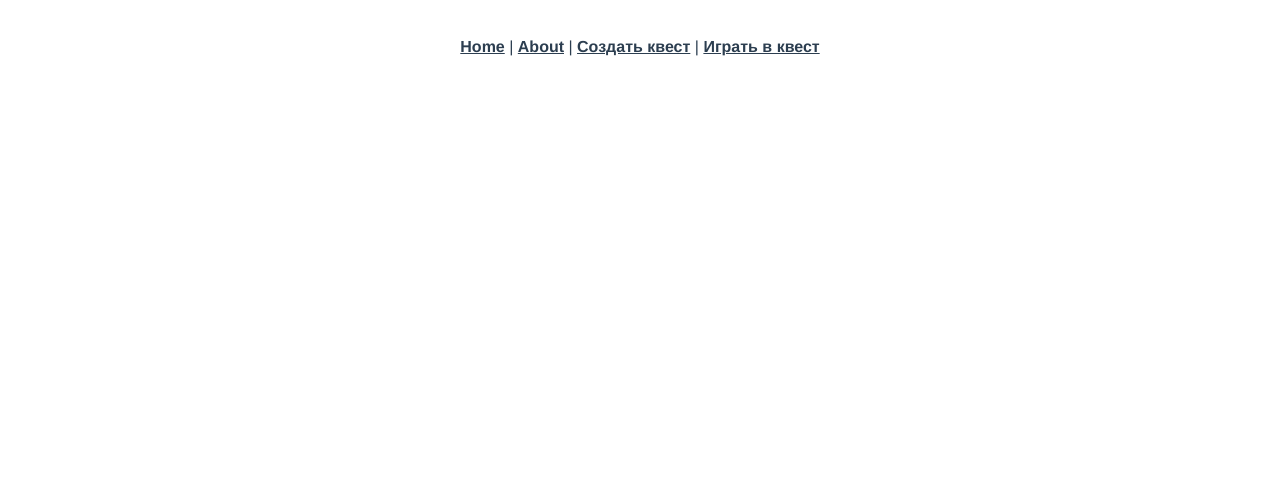
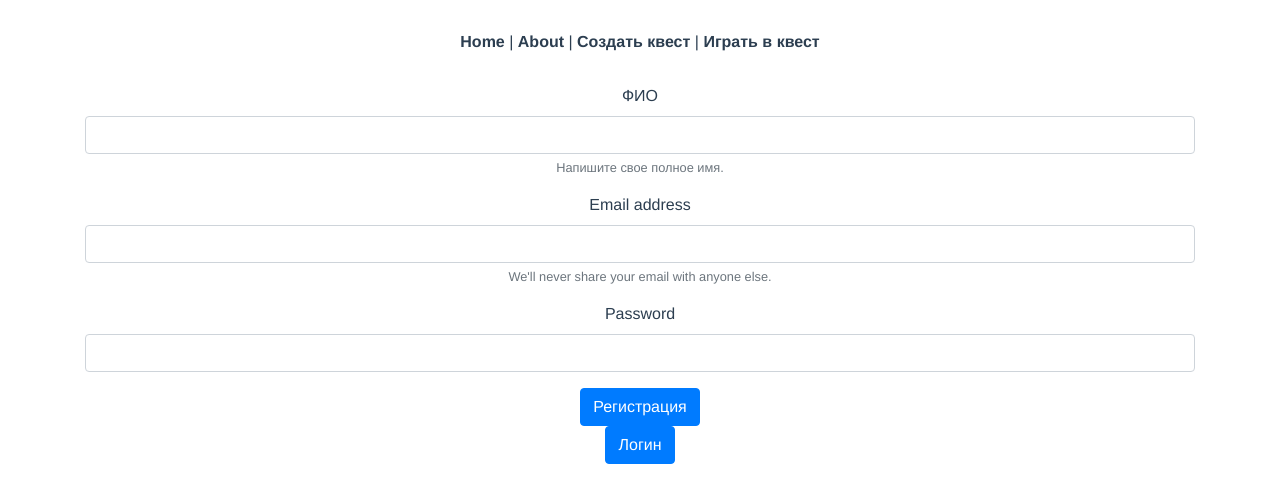
Before and after one commit to timur612/quedu, a Vue app: page /regisration in a window 1280 px wide. Shown: the top 502 px of the page. Built offline with nearby package versions, Linux system fonts and the light colour scheme.

Commit message:
форма

```diff
--- a/public/index.html
+++ b/public/index.html
@@ -5,6 +5,7 @@
     <meta http-equiv="X-UA-Compatible" content="IE=edge">
     <meta name="viewport" content="width=device-width,initial-scale=1.0">
     <link rel="icon" href="<%= BASE_URL %>favicon.ico">
+    <link rel="stylesheet" href="https://stackpath.bootstrapcdn.com/bootstrap/4.4.1/css/bootstrap.min.css" integrity="sha384-Vkoo8x4CGsO3+Hhxv8T/Q5PaXtkKtu6ug5TOeNV6gBiFeWPGFN9MuhOf23Q9Ifjh" crossorigin="anonymous">
     <title>Quedu</title>
   </head>
   <body>
--- a/src/router/index.js
+++ b/src/router/index.js
@@ -5,6 +5,7 @@ import CreateQuest from '../views/CreateQuest.vue'
 import PlayQuest from '../views/PlayQuest.vue'
 import Quest from '../views/Quest.vue'
 import Question from '../views/Question.vue'
+import Register from '../views/Register.vue'
 
 Vue.use(VueRouter)
 
@@ -43,6 +44,11 @@ Vue.use(VueRouter)
     path: '/question',
     name: 'Question',
     component: Question
+  },
+  {
+    path: '/regisration',
+    name: 'Registration',
+    component: Register
   }
 
 
--- a/src/views/Question.vue
+++ b/src/views/Question.vue
@@ -4,6 +4,12 @@
         <button @click="goToTheNextQuestion" > далее - {{number_id}} </button>
         <button @click="backToTheQustion"> назад </button>
         <p> {{questionNumber}} </p>
+
+        <ul>
+            <li v-for="(ans,i) in answers" :key="i">
+                {{ans.answer}} - {{ans.true_answer}}
+            </li>
+        </ul>
     </div>
 </template>
 
@@ -19,6 +25,7 @@ export default {
             questId: 0,
             questionNumber: [],
             questionName: [],
+            answers: []
         }
     },
     created(){
@@ -35,24 +42,11 @@ export default {
                     .catch(function (error) {
                         console.log(error);
                     });
-    },
-    mounted(){
-        let param = {
-                    number_id: this.number_id,
-                    questId: this.questId,
-            };
-        const str = JSON.stringify(param);
-
-        axios.post('http://localhost/quedu_server/PUTHERESCRIPT.php',str)
-                .then(response=>{
-                    console.log(response.data)
-                })
-                .catch(e=>{
-                    console.log(e)
-                })
+                this.getAnswers()
     },
     methods:{
         goToTheNextQuestion(){
+            this.answers = []
             let id = this.number_id+1;
             console.log (this.number_id);
             for(let i=0;i<this.questionNumber.length;i++){
@@ -61,8 +55,10 @@ export default {
                    this.number_id = this.$route.query.numberId
                }
            }
+           this.getAnswers()
         },
         backToTheQustion(){
+            this.answers = []
             let id = this.number_id-1
             for(let i=0;i<this.questionNumber.length;i++){
                if(id == this.questionNumber[i]){
@@ -70,6 +66,29 @@ export default {
                    this.number_id = this.$route.query.numberId
                }
            }
+           this.getAnswers()
+        },
+        getAnswers: async function(){
+            let param = {
+                    number_id: this.number_id,
+                    questId: this.questId,
+            };
+        const str = JSON.stringify(param);
+
+        axios.post('http://localhost/quedu_server/answer.php',str)
+                .then(response=>{
+                    console.log(response.data)
+                    for(let i=0;i<response.data.answer.length;i++){
+                        this.answers.push({
+                            answer: response.data.answer[i][0],
+                            true_answer: response.data.true_answer[i][0]
+                        })
+                    }
+
+                })
+                .catch(e=>{
+                    console.log(e)
+                })
         }
     }
 }
--- /dev/null
+++ b/src/views/Register.vue
@@ -0,0 +1,48 @@
+<template>
+    <div>
+        <div class="container">
+            <form>
+                <div class="form-group">
+                    <label for="InputName">ФИО</label>
+                    <input type="text" v-model="name" class="form-control" id="InputName" aria-describedby="name">
+                    <small id="name" class="form-text text-muted">Напишите свое полное имя.</small>
+                </div>
+                <div class="form-group">
+                    <label for="exampleInputEmail1">Email address</label>
+                    <input type="email" v-model="email" class="form-control" id="exampleInputEmail1" aria-describedby="emailHelp">
+                    <small id="emailHelp" class="form-text text-muted">We'll never share your email with anyone else.</small>
+                </div>
+                <div class="form-group">
+                    <label for="exampleInputPassword1">Password</label>
+                    <input type="password" v-model="password" class="form-control" id="exampleInputPassword1">
+                </div>
+                <button type="submit" class="btn btn-primary" @click="registr">Регистрация</button>
+            </form>
+            <button class="btn btn-primary">Логин</button>
+        </div>
+
+
+    </div>
+</template>
+
+<script>
+export default {
+    data(){
+        return{
+            name: '',
+            email: '',
+            password: ''
+        }
+    },
+    methods:{
+        registr(){
+            localStorage.setItem("name",this.name)
+            localStorage.setItem("email",this.email)
+            localStorage.setItem("password",this.password)
+        }
+    },
+    created(){
+
+    }
+}
+</script>
```
